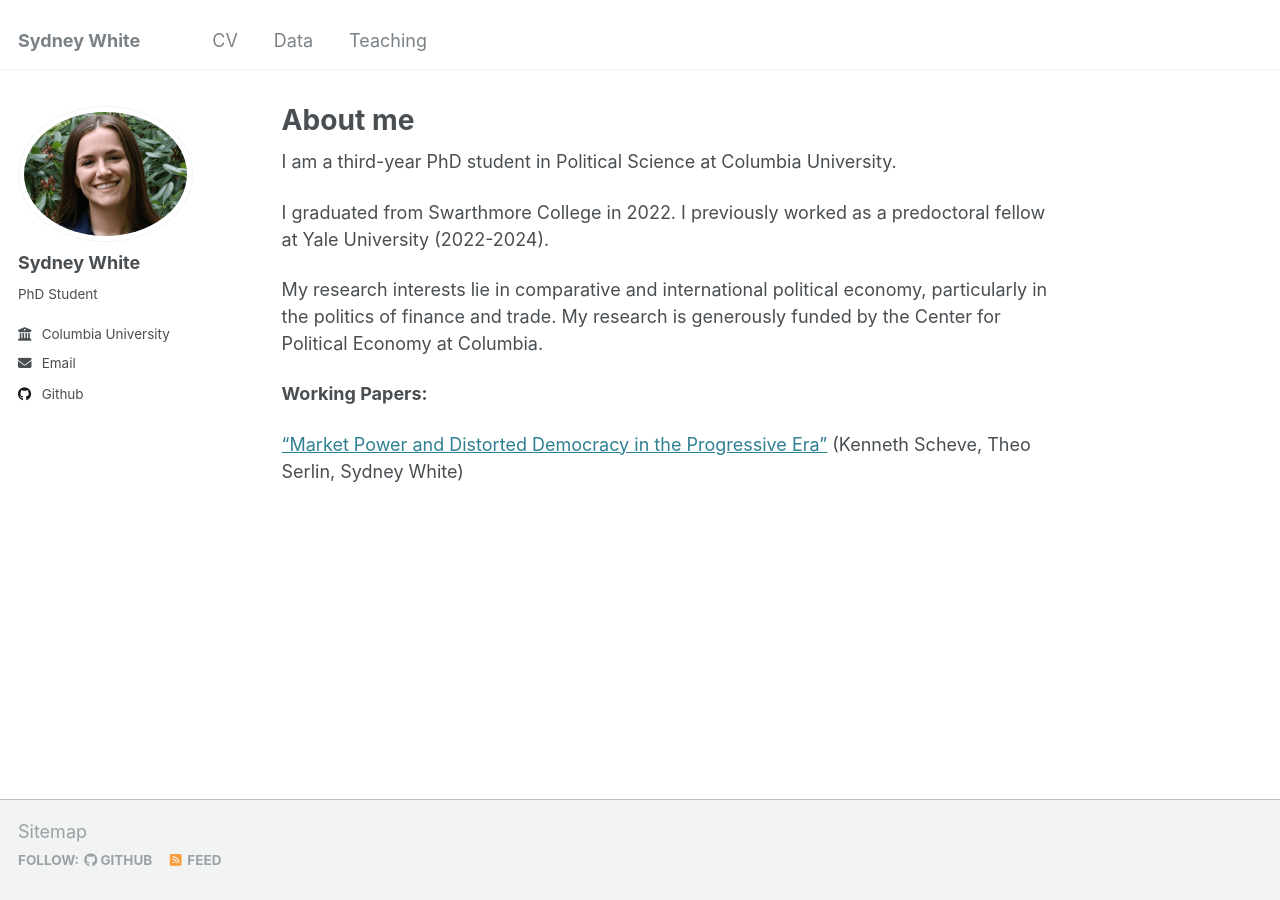
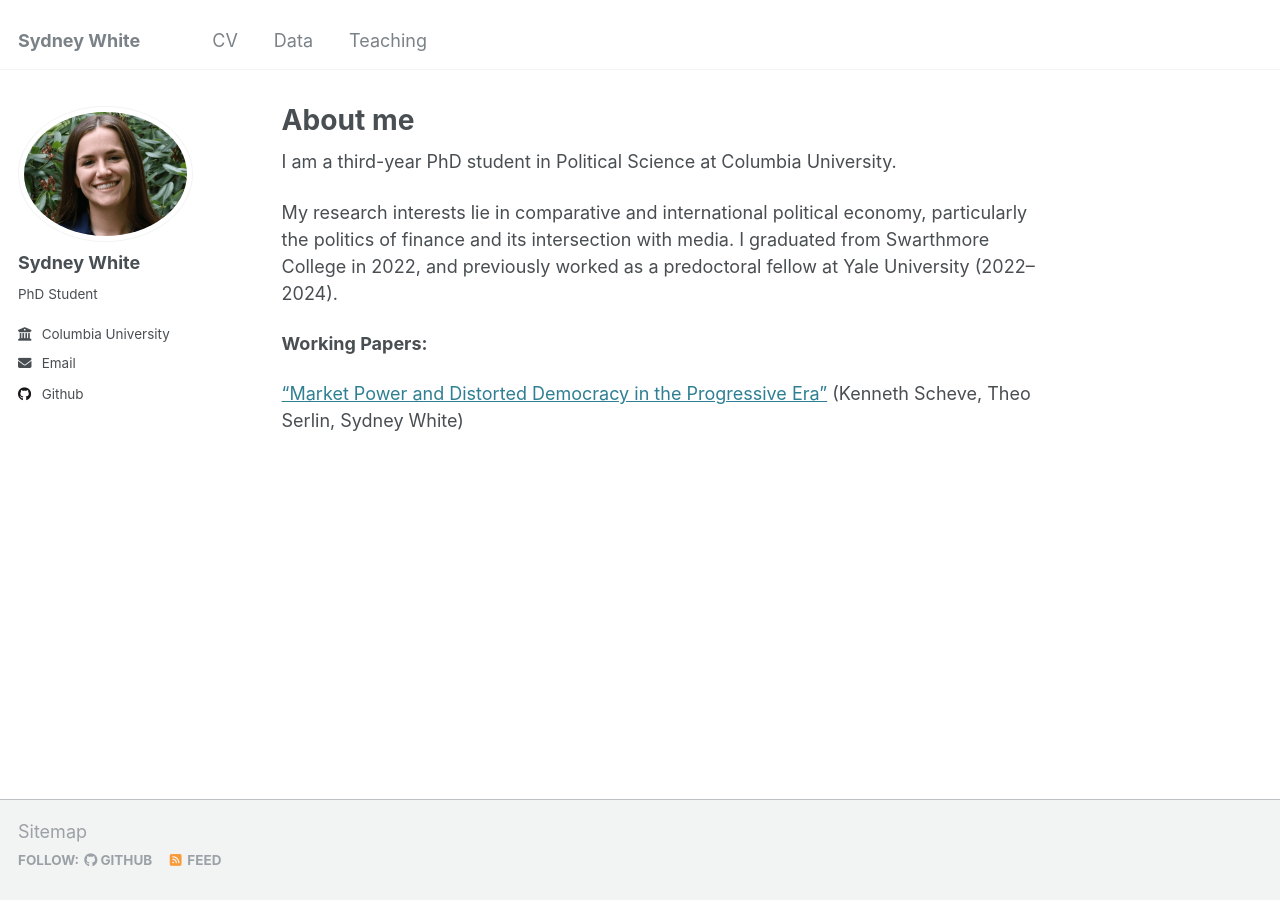
Before and after one commit to Sydney-White/web, a Jekyll site: the page built from _pages/about.md, in a window 1280 px wide. Built offline with Jekyll 4.4.1, drawn with Linux system fonts in a browser that asks for light colours.

Commit message:
Update about.md

```diff
--- a/_pages/about.md
+++ b/_pages/about.md
@@ -9,9 +9,8 @@ redirect_from:
 
 I am a third-year PhD student in Political Science at Columbia University.
 
-I graduated from Swarthmore College in 2022. I previously worked as a predoctoral fellow at Yale University (2022-2024).
-
-My research interests lie in comparative and international political economy, particularly in the politics of finance and trade. My research is generously funded by the Center for Political Economy at Columbia.
+My research interests lie in comparative and international political economy, particularly the politics of finance and its intersection with media.
+I graduated from Swarthmore College in 2022, and previously worked as a predoctoral fellow at Yale University (2022–2024).
 
 **Working Papers:**
 
```
